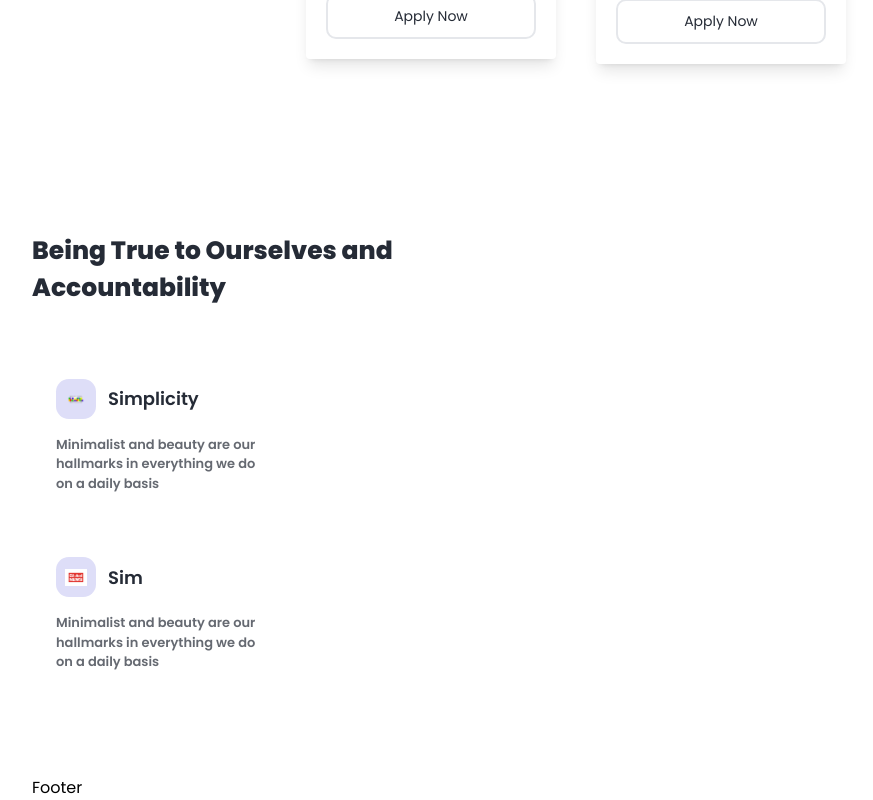
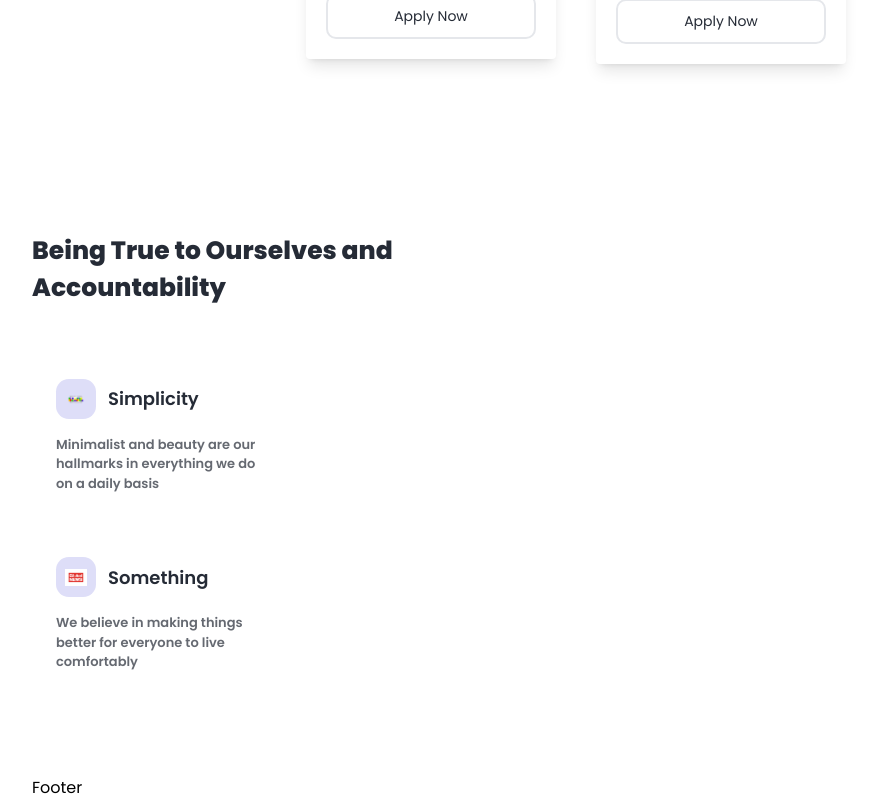
Before and after one commit to code-JOA/Remotejobs-React, a React (Vite) app in the folder remotejobs/: page / in a window 1280 px wide. Shown: the part 1294-2094 px from the top of the page, without its empty margins (64-937 px from the left). Built offline with nearby package versions, Linux system fonts and the light colour scheme.

Commit message:
Commit auto_update

```diff
--- a/remotejobs/src/Components/ValueDiv/Value.jsx
+++ b/remotejobs/src/Components/ValueDiv/Value.jsx
@@ -37,11 +37,11 @@ const Value = () => {
             </div>
 
             <span className='font-semibold text-textColor text-[18px]'>
-              Sim
+              Something
             </span>
           </div>
           <p className='text-[13px] text-textColor opacity-[.7] py-[1rem] font-semibold '>
-            Minimalist and beauty are our hallmarks in everything we do on a daily basis
+            We believe in making things better for everyone to live comfortably
           </p>
         </div>
       </div>
```
